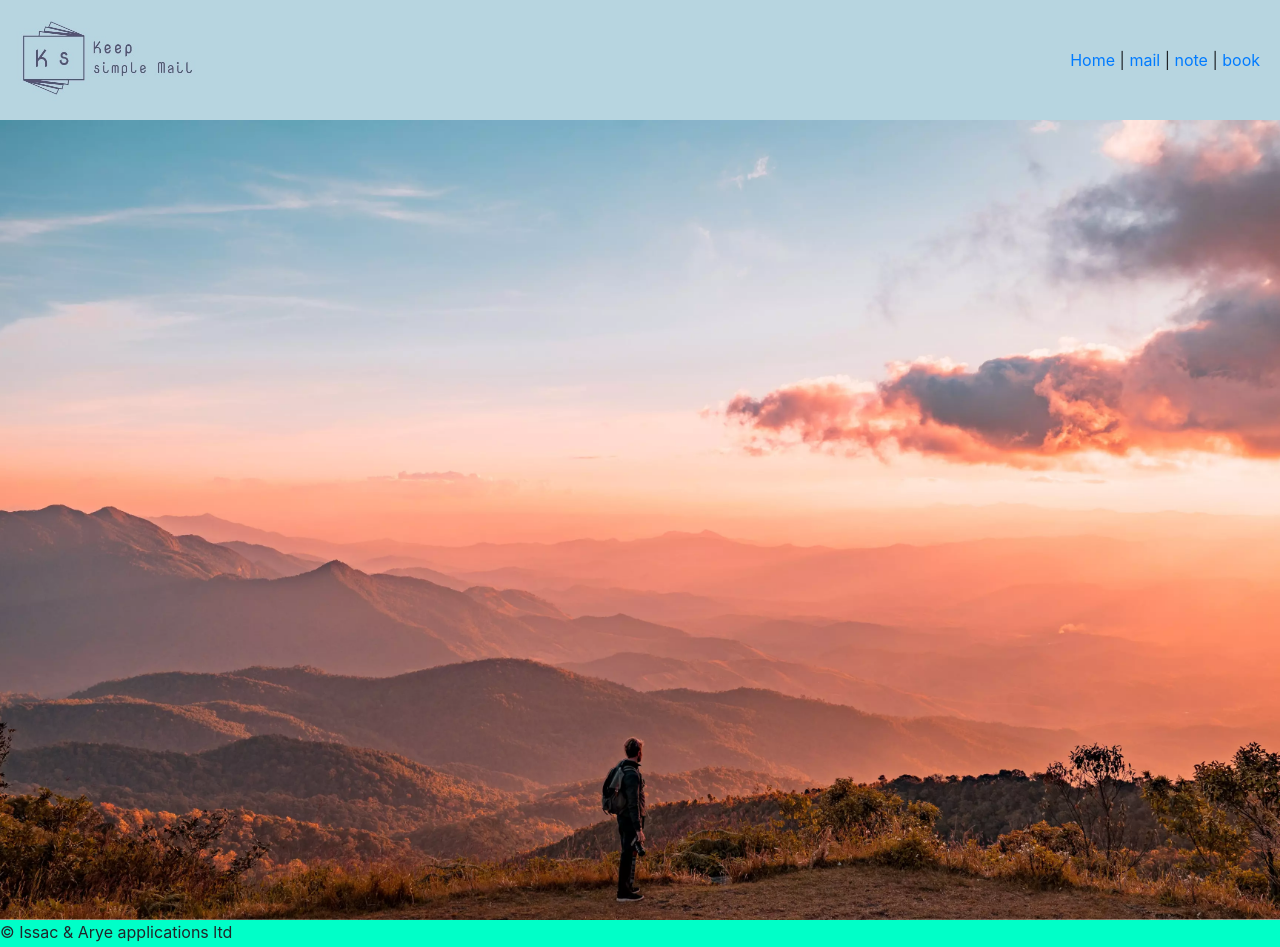
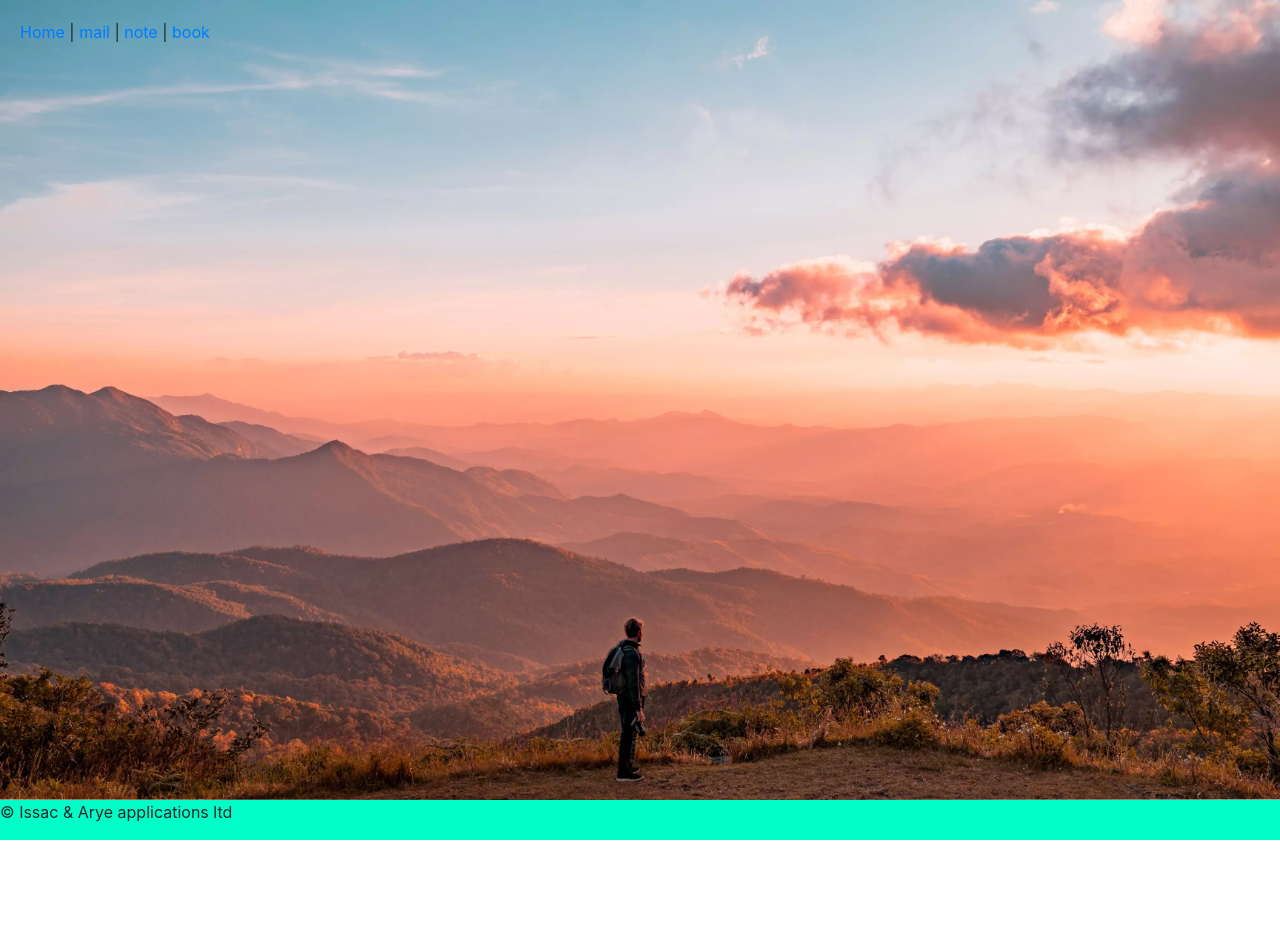
Before and after one commit to IsaacRazabi/appsus, a plain HTML site: page index.html in a window 1280 px wide. After the commit the page ends 840 px from the top, so only its background shows below. Drawn offline with nearby package versions, Linux system fonts and the light colour scheme; a web font is replaced by a local one.

Commit message:
some more work

```diff
--- a/css/main.css
+++ b/css/main.css
@@ -67,10 +67,10 @@
      font-family: 'Sniglet', cursive;
  }
 
- .logo img{
+ /* .logo img{
      width: 200px;
- }
- .app-header{
+ } */
+ /* .app-header{
      background-color: rgb(183, 213, 224);
      height: 15vh;
      margin: 0;
@@ -78,7 +78,7 @@
     display: flex;
     justify-content: space-between;
     align-items: center;
- }
+ } */
  .home-page{
     background-image: linear-gradient(rgb(183, 213, 224), rgb(0, 255, 200));
     height: 73vh;
--- a/js/pages/app-header.js
+++ b/js/pages/app-header.js
@@ -1,6 +1,6 @@
 export default {
     template: `
-      <header class="app-header">
+      <!-- <header class="app-header">
       <div class="logo"><img src="../../pic/logo/logoKS.jpg"></div>
           <nav class="nav-menu" >
                   <router-link to="/" class="home" exact>Home</router-link> |
@@ -8,6 +8,6 @@ export default {
                   <router-link to="/keep"  >note</router-link> |
                   <router-link to="/book"  >book</router-link>
           </nav>
-      </header>
+      </header> -->
       `,
   };
--- a/js/pages/home-page.js
+++ b/js/pages/home-page.js
@@ -1,5 +1,14 @@
 export default {
     template: `<main class="home-page"  :style="{backgroundImage:changeBg}">
+          <header class="app-header">
+      <!-- <div class="logo"><img src="../../pic/logo/logoKS.jpg"></div> -->
+          <nav class="nav-menu" >
+                  <router-link to="/" class="home" exact>Home</router-link> |
+                  <router-link to="/mail"  >mail</router-link> |
+                  <router-link to="/keep"  >note</router-link> |
+                  <router-link to="/book"  >book</router-link>
+          </nav>
+      </header>
                 </main>`
                 ,
                 data() {
```
